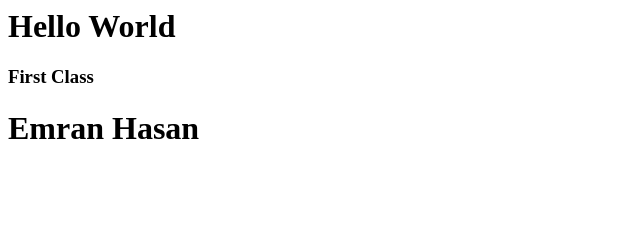
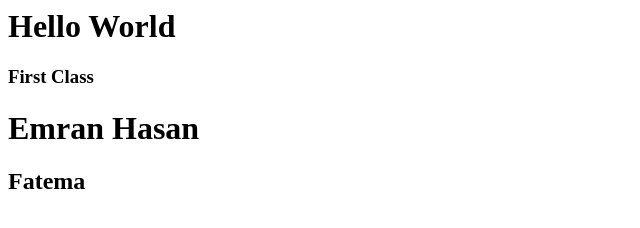
Before and after one commit to raiyan24/firstclass, a plain HTML site: page index.html in a window 1280 px wide. Shown: the whole page, without its empty margins (0-640 px from the left). Drawn offline with Linux system fonts and the light colour scheme.

Commit message:
indexfile edited

```diff
--- a/index.html
+++ b/index.html
@@ -1,3 +1,4 @@
 <h1>Hello World</h1>
 <h3>First Class</h3>
 <h1>Emran Hasan</h1>
+<h2>Fatema</h2>
```
